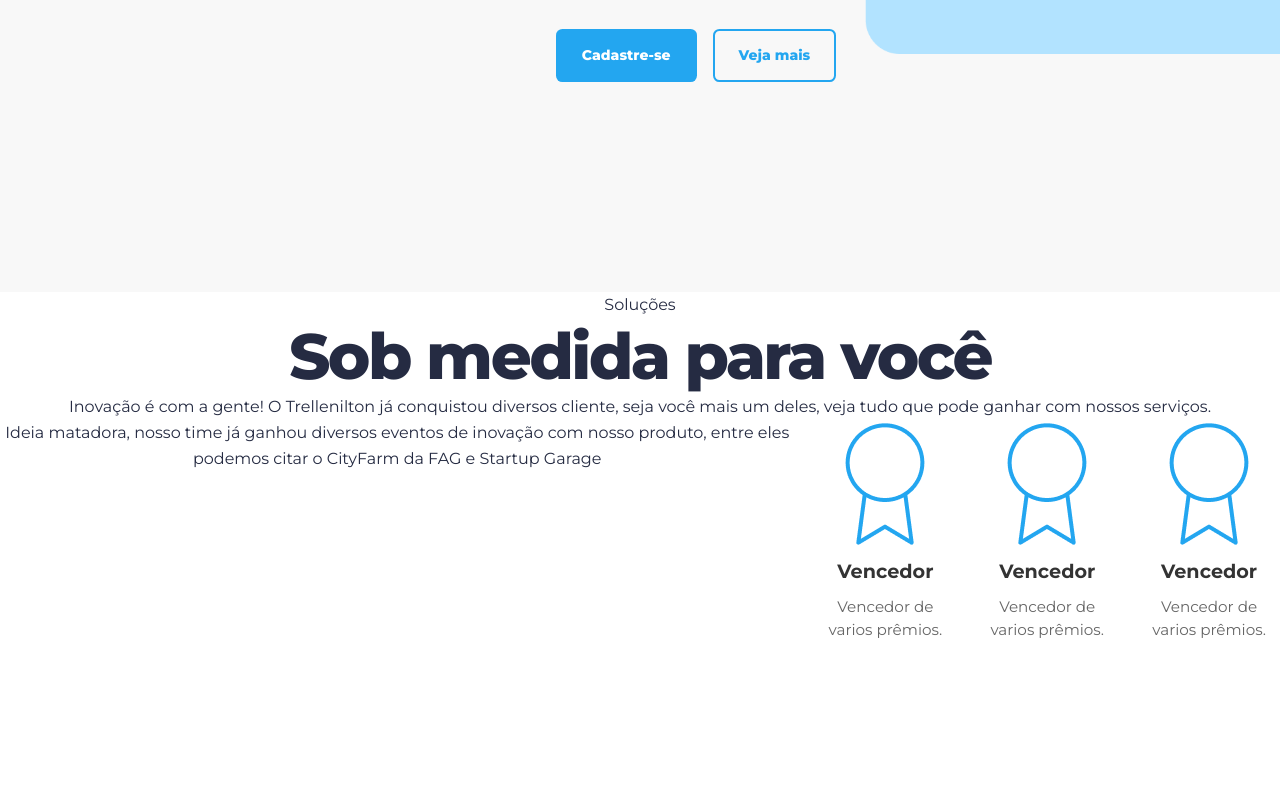
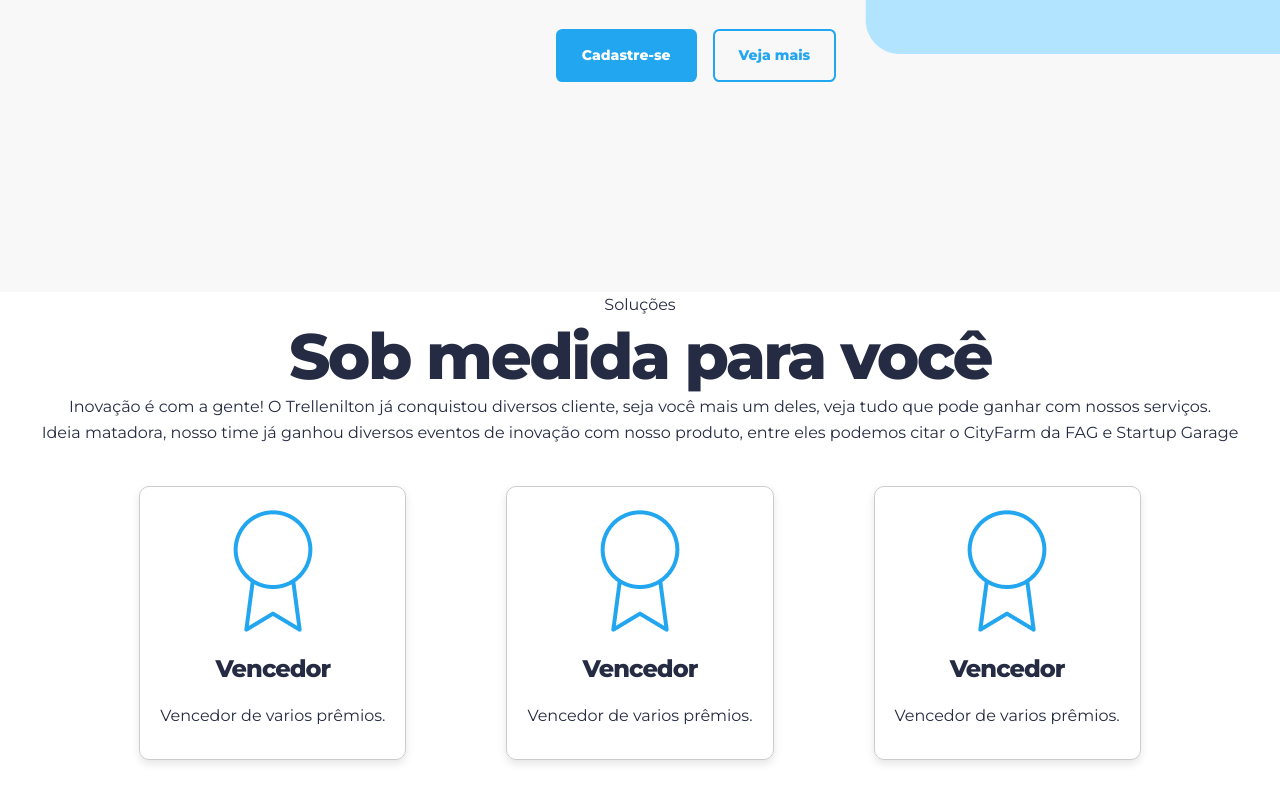
Before and after one commit to DiegoAATrevisan/landing-page, a React (Vite) app: page / in a window 1280 px wide. Shown: the part 508-1308 px from the top of the page. Before the commit the page ends 1170 px from the top, so only its background shows below. Built offline with nearby package versions, Linux system fonts and the light colour scheme.

Commit message:
fixed gap between cards.

```diff
--- a/src/components/Card.tsx
+++ b/src/components/Card.tsx
@@ -1,3 +1,4 @@
+import "../styles/cards.css"
 
 interface ICardProps {
     text: string;
@@ -9,7 +10,7 @@ export default function Card({ imgSrc, text, title }: ICardProps) {
     return (
         <div className="card">
             {imgSrc && <img src={imgSrc} alt="Card Image" />}
-            <strong>{title}</strong>
+            <h2>{title}</h2>
             <p>{text}</p>
         </div>
     )
--- a/src/pages/Home.tsx
+++ b/src/pages/Home.tsx
@@ -99,15 +99,15 @@ export default function Home() {
             </section>
 
             <section id="solution">
-                <div className="desktop-only">
+                <div className="desktop-only" id="solution-container">
                     <p className="desktop-only">Soluções</p>
                     <h1>Sob medida para você</h1>
                     <p>Inovação é com a gente! O Trellenilton já conquistou
                         diversos cliente, seja você mais um deles, veja tudo que pode
                         ganhar com nossos serviços.
                     </p>
+                    <p>Ideia matadora, nosso time já ganhou diversos eventos de inovação com nosso produto, entre eles podemos citar o CityFarm da FAG e Startup Garage</p>
                     <div className="cards-container">
-                        Ideia matadora, nosso time já ganhou diversos eventos de inovação com nosso produto, entre eles podemos citar o CityFarm da FAG e Startup Garage
                         <Card imgSrc={iconePremio} title="Vencedor" text="Vencedor de varios prêmios."></Card>
                         <Card imgSrc={iconePremio} title="Vencedor" text="Vencedor de varios prêmios."></Card>
                         <Card imgSrc={iconePremio} title="Vencedor" text="Vencedor de varios prêmios."></Card>
--- /dev/null
+++ b/src/styles/cards.css
@@ -0,0 +1,30 @@
+.card {
+    display: flex;
+    flex-direction: column;
+    align-items: center;
+    justify-content: center;
+    padding: 20px;
+    border: 1px solid #ccc;
+    border-radius: 10px;
+    max-width: 300px;
+    text-align: center;
+    margin: 2.5rem;
+    box-shadow: 0 4px 8px rgba(0, 0, 0, 0.1);
+}
+
+.card img {
+    max-width: 100%;
+    height: auto;
+    border-radius: 10px;
+    margin-bottom: 10px;
+}
+
+.card h2 {
+    font-size: 1.5rem;
+    margin: 10px 0;
+}
+
+.card p {
+    font-size: 1rem;
+    margin: 10px 0;
+}
--- a/src/styles/solution.css
+++ b/src/styles/solution.css
@@ -1,43 +1,12 @@
-#solution {
+#solution{
     text-align: center;
 }
 
 .cards-container {
     display: flex;
     justify-content: center;
+    /* Centers the cards horizontally */
+    padding: 0;
     gap: 20px;
+    /* Adjust the spacing here as needed */
 }
-
-#card {
-    background-color: #f9f9f9;
-    padding: 20px;
-    width: 250px;
-    border-radius: 10px;
-    text-align: center;
-    box-shadow: 0 4px 10px rgba(0, 0, 0, 0.05);
-    border: 1px solid #eee;
-}
-
-.icon {
-    font-size: 40px;
-    margin-bottom: 15px;
-    color: #007bff;
-}
-
-.card strong {
-    display: block;
-    margin-bottom: 10px;
-    font-weight: bold;
-    font-size: 1.2em;
-    color: #333;
-}
-
-.card p {
-    font-size: 0.95em;
-    color: #666;
-    line-height: 1.5;
-}
-
-.card:last-child {
-    margin-bottom: 20px;
-}
```
